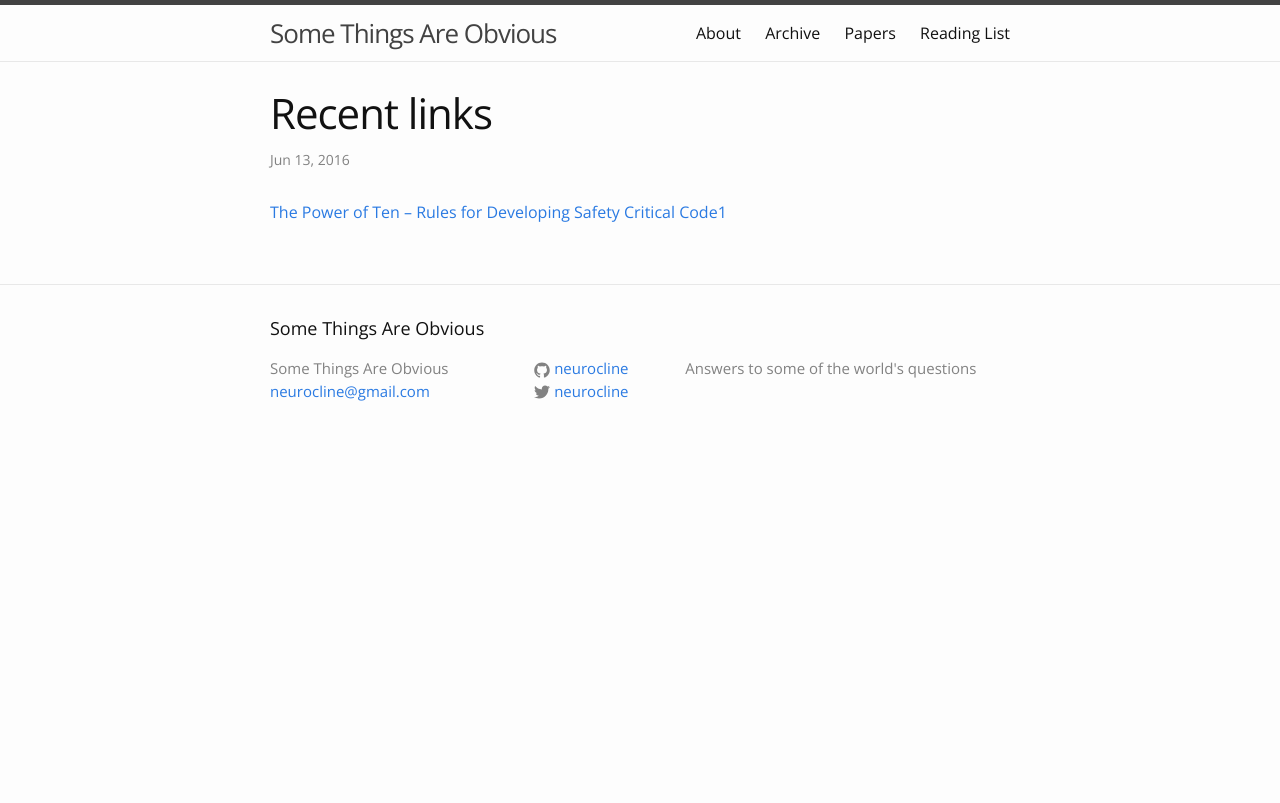
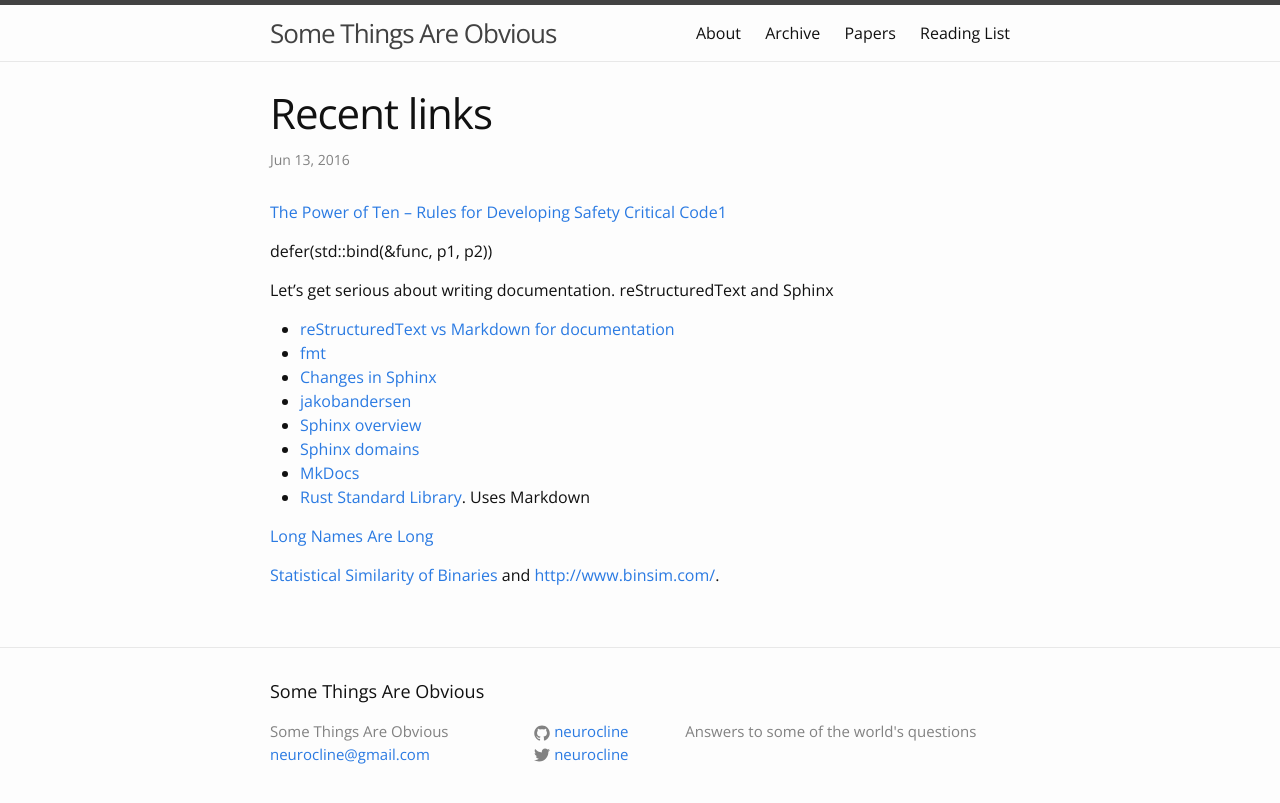
Before and after one commit to neurocline/neurocline.github.io, a Jekyll site: the page built from _posts/2016-06-13-recent-links.markdown, in a window 1280 px wide. Shown: the top 803 px of the page. Built offline with Jekyll 4.4.1, drawn with Linux system fonts in a browser that asks for light colours.

Commit message:
Recent links

```diff
--- a/_posts/2016-06-13-recent-links.markdown
+++ b/_posts/2016-06-13-recent-links.markdown
@@ -7,3 +7,20 @@ tags: links
 ---
 
 [The Power of Ten – Rules for Developing Safety Critical Code1](http://pixelscommander.com/wp-content/uploads/2014/12/P10.pdf)
+
+defer(std::bind(&func, p1, p2))
+
+Let's get serious about writing documentation. reStructuredText and Sphinx
+
+- [reStructuredText vs Markdown for documentation](http://zverovich.net/2016/06/16/rst-vs-markdown.html)
+- [fmt](http://fmtlib.net/latest/index.html)
+- [Changes in Sphinx](http://www.sphinx-doc.org/en/stable/changes.html)
+- [jakobandersen](https://github.com/jakobandersen)
+- [Sphinx overview](http://www.sphinx-doc.org/en/stable/)
+- [Sphinx domains](http://www.sphinx-doc.org/en/stable/domains.html)
+- [MkDocs](http://www.mkdocs.org/)
+- [Rust Standard Library](https://doc.rust-lang.org/std/). Uses Markdown
+
+[Long Names Are Long](http://journal.stuffwithstuff.com/2016/06/16/long-names-are-long/)
+
+[Statistical Similarity of Binaries](http://www.binsim.com/pdf/esh-paper.pdf) and [http://www.binsim.com/](http://www.binsim.com/).
```
